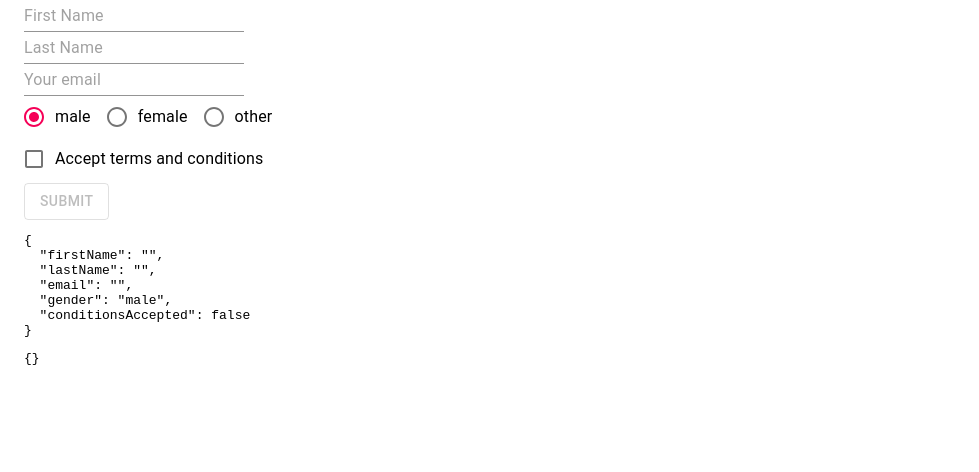
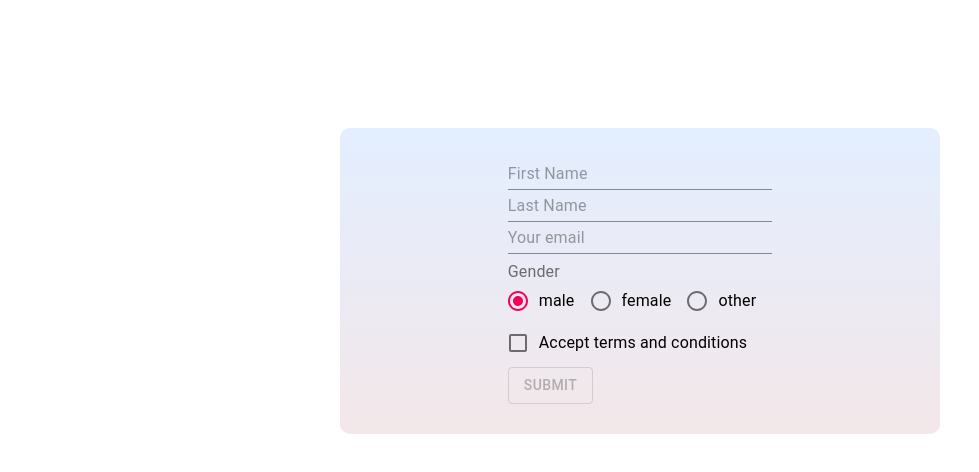
Before and after one commit to Grzegorz-Pietruszka/form-validation-formik-materialUi, a React (Create React App) app: page / in a window 1280 px wide. Shown: the top 472 px of the page, without its empty margins (0-979 px from the left). Built offline with nearby package versions, Linux system fonts and the light colour scheme.

Commit message:
added styling

```diff
--- a/src/App.js
+++ b/src/App.js
@@ -1,13 +1,30 @@
 import './App.css';
 import RegisterForm from "./components/RegisterForm";
 import React from "react";
-import {Container} from "@material-ui/core";
+import {Container, Grid, makeStyles} from "@material-ui/core";
+
+const useStyles = makeStyles({
+    container: {
+        backgroundImage: 'linear-gradient(to top, #f3e7e9 0%, #e3eeff 99%, #e3eeff 100%)',
+        borderRadius: '10px',
+        marginTop: '10%'
+    },
+    gridContainer: {
+        padding: '30px'
+    }
+})
 
 function App() {
+    const {container, gridContainer} = useStyles();
+
     return (
         <div>
-            <Container>
-                <RegisterForm/>
+            <Container maxWidth='sm' className={container}>
+                <Grid container justify="center" className={gridContainer}>
+                    <Grid item alignContent={"center"}>
+                        <RegisterForm/>
+                    </Grid>
+                </Grid>
             </Container>
         </div>
     );
--- a/src/components/RegisterForm.js
+++ b/src/components/RegisterForm.js
@@ -1,19 +1,34 @@
 import React from 'react';
 import {Form, Formik, useField} from "formik";
-import {Button, Checkbox} from "@material-ui/core";
-import * as yup from "yup";
+import {Button, Checkbox, makeStyles} from "@material-ui/core";
 import FormControlLabel from "@material-ui/core/FormControlLabel";
 import Radio from "@material-ui/core/Radio";
 import FormControl from "@material-ui/core/FormControl";
 import FormHelperText from "@material-ui/core/FormHelperText";
 import TextField from "@material-ui/core/TextField";
+import FormLabel from "@material-ui/core/FormLabel"
+import * as yup from "yup";
 
+const useStyles = makeStyles({
+    inputGroup: {
+        marginBottom: '10px',
+    },
+    textInput: {
+        display: 'block',
+        width: '100%'
+    }
+})
 
 const FormTextInput = ({placeholder, ...props}) => {
     const [field, meta] = useField(props);
     const errorText = meta && meta.error && meta.touched ? meta.error : '';
 
-    return <TextField placeholder={placeholder} helperText={errorText} error={!!errorText} {...field}  />
+    return <TextField placeholder={placeholder}
+                      helperText={errorText}
+                      error={!!errorText}
+                      className={props.className}
+                      fullWidth
+                      {...field} />
 }
 
 const FormRadioButton = ({label, ...props}) => {
@@ -28,7 +43,7 @@ const FormAcceptConditions = ({label, ...props}) => {
 
     return (
         <FormControl component="fieldset">
-            <FormControlLabel control={<Checkbox{...field} color='primary'/>} label={label}/>
+            <FormControlLabel control={<Checkbox {...field} color='primary'/>} label={label}/>
             <FormHelperText error>{errorText}</FormHelperText>
         </FormControl>
     );
@@ -54,6 +69,8 @@ const validationSchema = yup.object({
 })
 
 const RegisterForm = () => {
+    const {inputGroup, textInput} = useStyles();
+
     return (
         <div>
             <Formik
@@ -65,36 +82,31 @@ const RegisterForm = () => {
             >
                 {({values, isSubmitting, errors, isValid, dirty}) => (
                     <Form>
-                        <div>
-                            <FormTextInput type='input' name='firstName' placeholder='First Name'/>
+                        <div className={inputGroup}>
+                            <FormTextInput name='firstName' type='input' placeholder='First Name'
+                                           className={textInput}/>
+                            <FormTextInput name='lastName' type='input' placeholder='Last Name' className={textInput}/>
+                            <FormTextInput name='email' placeholder='Your email' type='input' className={textInput}/>
                         </div>
                         <div>
-                            <FormTextInput type='input' name='lastName' placeholder='Last Name'/>
-                        </div>
-                        <div>
-                            <FormTextInput placeholder='Your email' type='input' name='email'/>
-                        </div>
-
-                        <div>
+                            <FormLabel component="legend">Gender</FormLabel>
                             <FormRadioButton name='gender' type='radio' value='male' label='male'/>
                             <FormRadioButton name='gender' type='radio' value='female' label='female'/>
                             <FormRadioButton name='gender' type='radio' value='other' label='other'/>
                         </div>
 
-                        <FormAcceptConditions label='Accept terms and conditions' name='conditionsAccepted'/>
+                        <div>
+                            <FormAcceptConditions name='conditionsAccepted' label='Accept terms and conditions'/>
+                        </div>
 
                         <div>
                             <Button type='submit'
                                     variant='outlined'
                                     color="primary"
-                                    disabled={!dirty || !isValid}
-                            >
+                                    disabled={!dirty || !isValid}>
                                 Submit
                             </Button>
                         </div>
-
-                        <pre>{JSON.stringify(values, null, 2)}</pre>
-                        <pre>{JSON.stringify(errors, null, 2)}</pre>
                     </Form>
                 )}
             </Formik>
```
